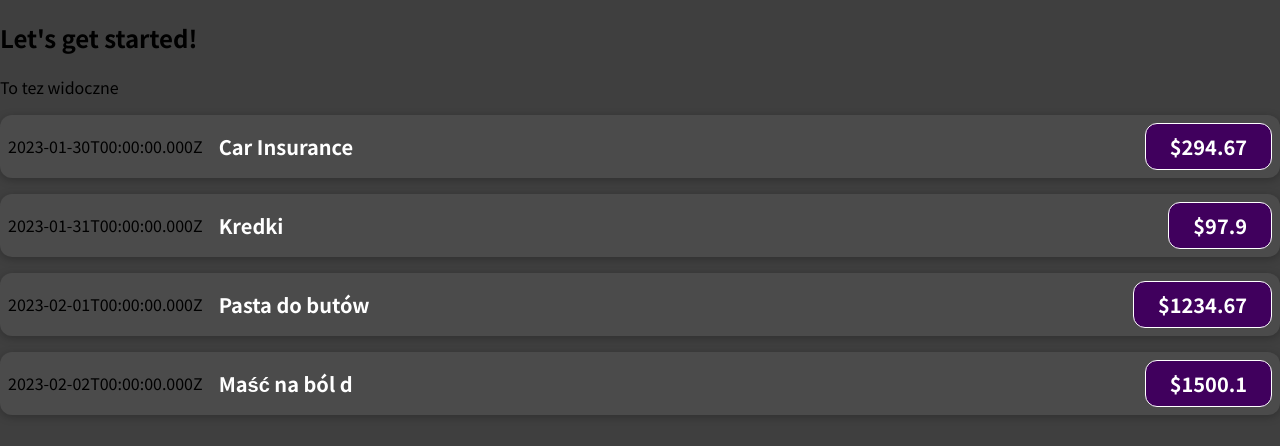
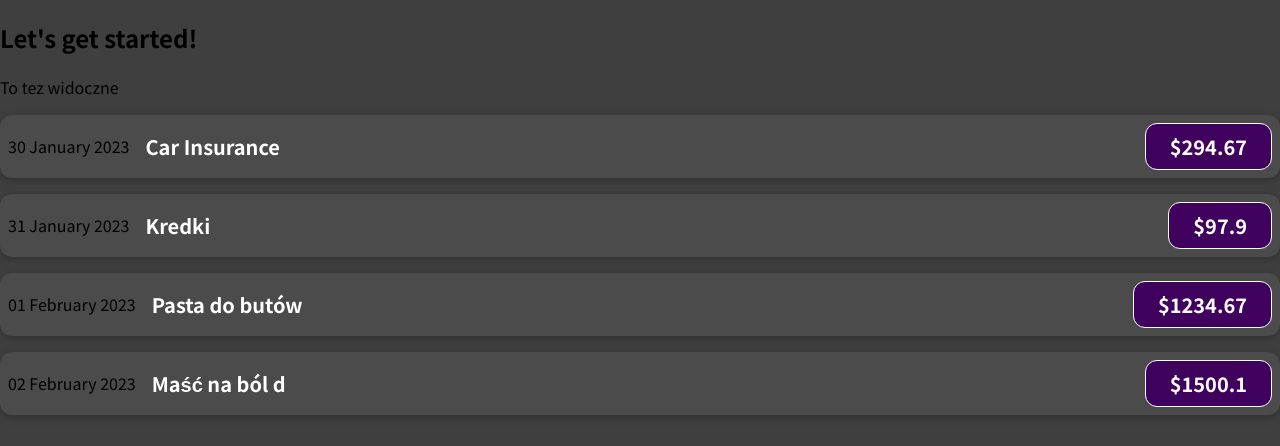
Before and after one commit to neertoon/learn-react, a JavaScript app: page / in a window 1280 px wide. Shown: the top 446 px of the page. Built offline with nearby package versions, Linux system fonts and the light colour scheme.

Commit message:
Lepsze formatowanie dat

```diff
--- a/src/components/ExpenseItem.js
+++ b/src/components/ExpenseItem.js
@@ -1,9 +1,12 @@
 import './ExpenseItem.css';
 
 function ExpenseItem(props) {
+  let month = props.date.toLocaleString('en-US', { month: 'long' });
+  let day = props.date.toLocaleString('en-US', { day: '2-digit' });
+  let year = props.date.getFullYear();
   return (
     <div className="expense-item">
-      <div>{props.date.toISOString()}</div>
+      <div>{day} {month} {year}</div>
       <div class="expense-item__description">
         <h2>{props.title}</h2>
         <div className="expense-item__price">${props.amount}</div>
```
